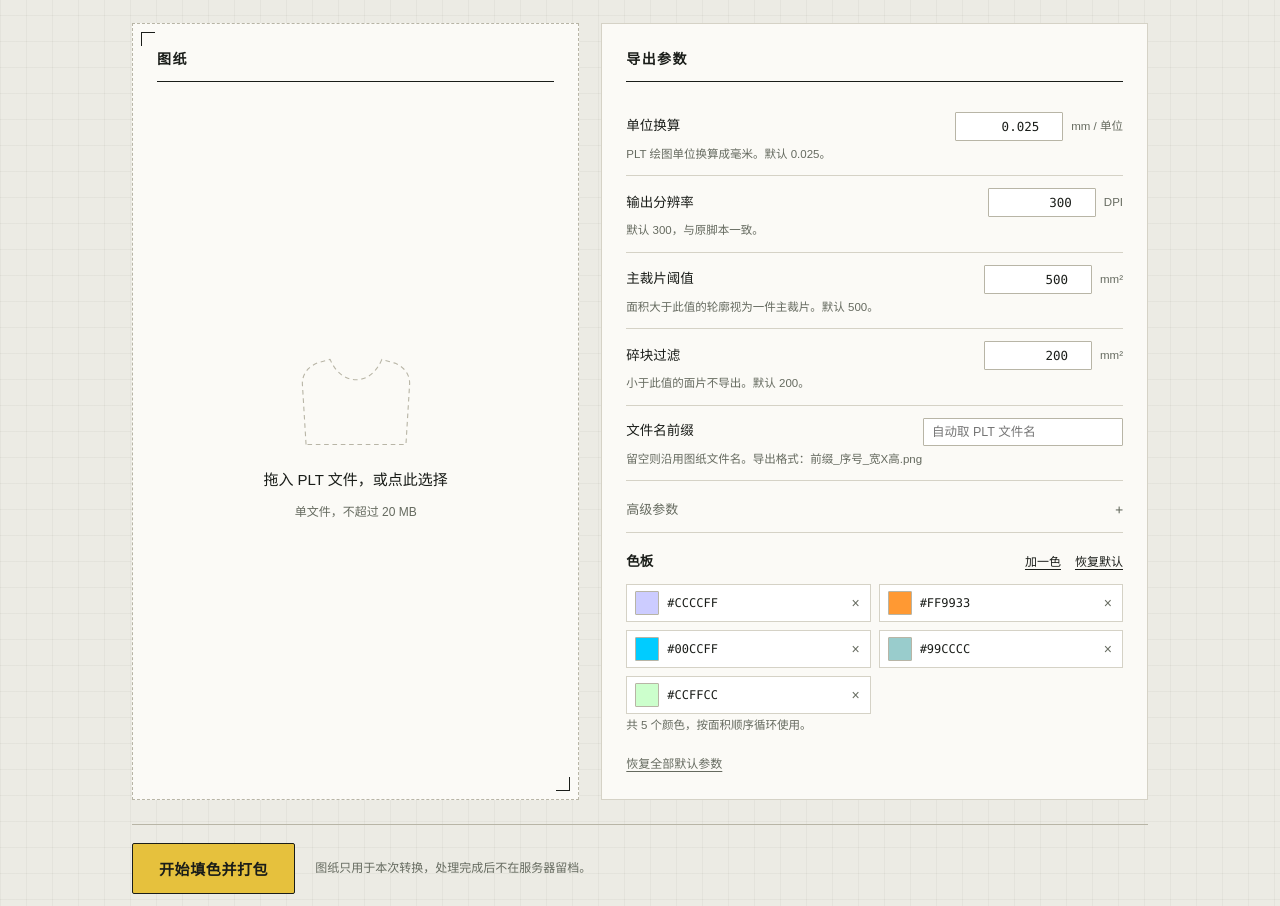
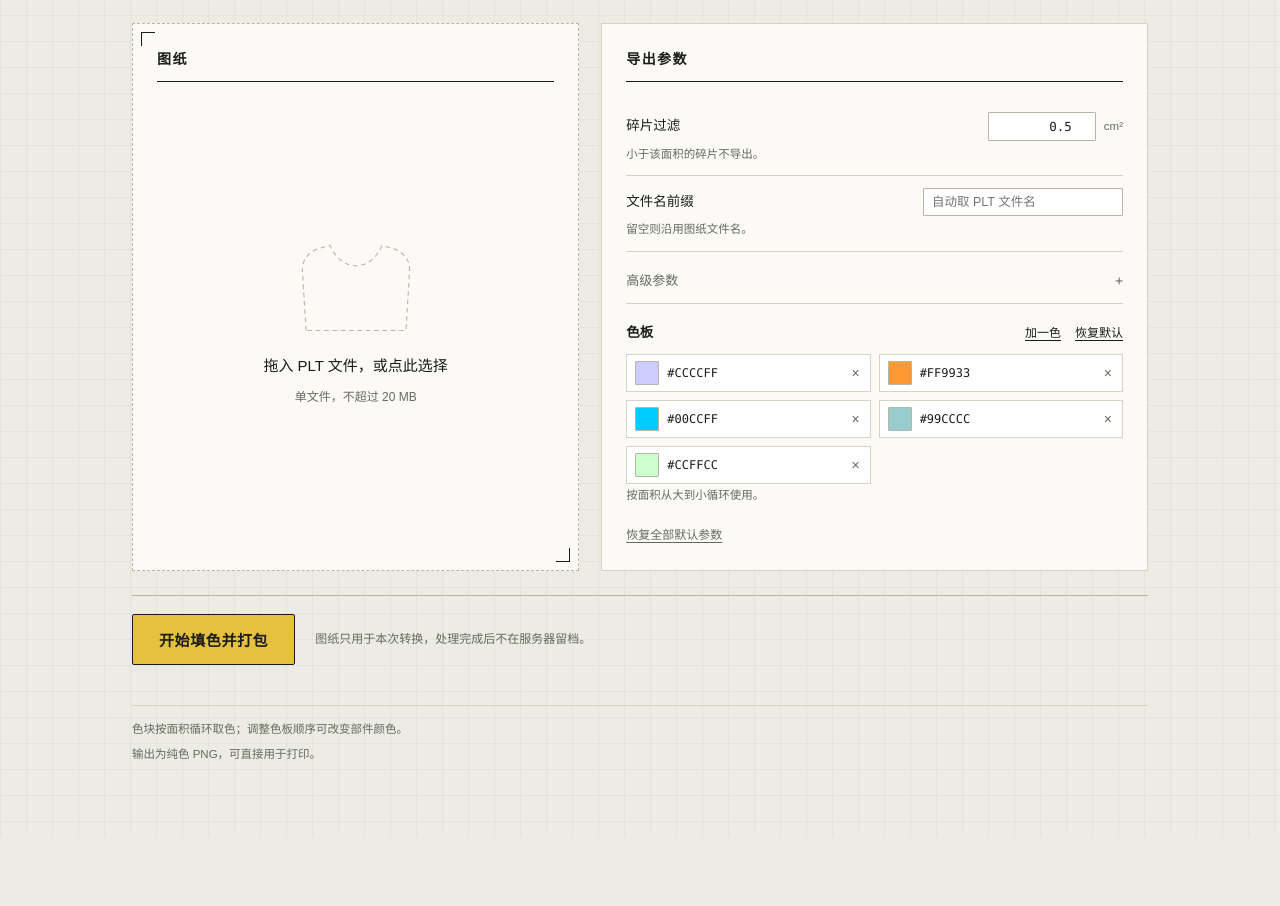
Before and after one commit to HST314/webapp, a plain HTML site: page static/index.html in a window 1280 px wide. Shown: the part 141-1047 px from the top of the page. After the commit the page ends 977 px from the top, so only its background shows below. Drawn offline with Linux system fonts and the light colour scheme.

Commit message:
Hide fixed parameters and use cm2 for fragment filter
Co-Authored-By: Claude Code <noreply@anthropic.com>

```diff
--- a/static/app.js
+++ b/static/app.js
@@ -5,7 +5,7 @@
     scale: 0.025,
     dpi: 300,
     minArea: 500,
-    minPieceArea: 200,
+    minPieceAreaCm2: 0.5,
     closeTol: 2,
     colors: ["#CCCCFF", "#FF9933", "#00CCFF", "#99CCCC", "#CCFFCC"],
   };
@@ -26,7 +26,6 @@
   const closeTolInput = document.getElementById("close-tol");
   const prefixInput = document.getElementById("prefix");
   const swatches = document.getElementById("swatches");
-  const colorCount = document.getElementById("color-count");
   const addColorButton = document.getElementById("add-color");
   const resetColorsButton = document.getElementById("reset-colors");
   const resetParamsButton = document.getElementById("reset-params");
@@ -92,7 +91,6 @@
 
   function renderPalette() {
     swatches.innerHTML = "";
-    colorCount.textContent = String(state.colors.length);
     addColorButton.disabled = state.colors.length >= MAX_COLORS;
 
     state.colors.forEach((color, index) => {
@@ -168,7 +166,7 @@
     scaleInput.value = String(DEFAULTS.scale);
     dpiInput.value = String(DEFAULTS.dpi);
     minAreaInput.value = String(DEFAULTS.minArea);
-    minPieceAreaInput.value = String(DEFAULTS.minPieceArea);
+    minPieceAreaInput.value = String(DEFAULTS.minPieceAreaCm2);
     closeTolInput.value = String(DEFAULTS.closeTol);
     state.prefixTouched = false;
     prefixInput.value = state.file ? stem(state.file.name) : "";
@@ -267,15 +265,15 @@
     const scale = Number(scaleInput.value);
     const dpi = Number(dpiInput.value);
     const minArea = Number(minAreaInput.value);
-    const minPieceArea = Number(minPieceAreaInput.value);
+    const minPieceAreaCm2 = Number(minPieceAreaInput.value);
     const closeTol = Number(closeTolInput.value);
 
-    if (![scale, dpi, minArea, minPieceArea, closeTol].every(Number.isFinite)) {
-      setStatus("参数里出现了无效数字，请检查。", "error");
+    if (![scale, dpi, minArea, minPieceAreaCm2, closeTol].every(Number.isFinite)) {
+      setStatus("参数无效，请检查输入。", "error");
       return;
     }
-    if (scale <= 0 || dpi < 36 || dpi > 2400 || minArea < 0 || minPieceArea < 0 || closeTol < 0) {
-      setStatus("参数超出允许范围：换算比例须大于 0，DPI 为 36–2400，其余阈值不小于 0。", "error");
+    if (scale <= 0 || dpi < 36 || dpi > 2400 || minArea < 0 || minPieceAreaCm2 < 0 || closeTol < 0) {
+      setStatus("参数无效，请检查输入。", "error");
       return;
     }
 
@@ -284,7 +282,8 @@
     formData.append("scale", String(scale));
     formData.append("dpi", String(Math.round(dpi)));
     formData.append("min_area", String(minArea));
-    formData.append("min_piece_area", String(minPieceArea));
+    // 页面用 cm²，接口用 mm²
+    formData.append("min_piece_area", String(minPieceAreaCm2 * 100));
     formData.append("close_tol", String(closeTol));
     formData.append("colors", JSON.stringify(state.colors));
     formData.append("prefix", prefixInput.value.trim());
--- a/static/index.html
+++ b/static/index.html
@@ -13,7 +13,7 @@
         <h1>裁片填色</h1>
         <p class="masthead-sub">PLT 线框 → 分色 PNG</p>
       </div>
-      <p class="lede">上传 PLT 图纸，按参数拆片、分色，导出 PNG 压缩包。页面上的默认值与原脚本完全一致。</p>
+      <p class="lede">上传 PLT 图纸，拆片、分色，导出 PNG 压缩包。</p>
     </header>
 
     <form id="form" autocomplete="off">
@@ -36,40 +36,17 @@
         <section class="sheet settings-sheet" aria-labelledby="settings-heading">
           <h2 id="settings-heading">导出参数</h2>
 
-          <div class="field">
-            <label for="scale">单位换算</label>
-            <div class="control">
-              <input id="scale" type="number" step="any" min="0.0001" max="10" value="0.025" inputmode="decimal">
-              <span class="unit">mm / 单位</span>
-            </div>
-            <p class="field-hint">PLT 绘图单位换算成毫米。默认 0.025。</p>
-          </div>
+          <input type="hidden" id="scale" value="0.025">
+          <input type="hidden" id="dpi" value="300">
+          <input type="hidden" id="min-area" value="500">
 
           <div class="field">
-            <label for="dpi">输出分辨率</label>
+            <label for="min-piece-area">碎片过滤</label>
             <div class="control">
-              <input id="dpi" type="number" step="1" min="36" max="2400" value="300" inputmode="numeric">
-              <span class="unit">DPI</span>
+              <input id="min-piece-area" type="number" step="0.1" min="0" value="0.5" inputmode="decimal">
+              <span class="unit">cm²</span>
             </div>
-            <p class="field-hint">默认 300，与原脚本一致。</p>
-          </div>
-
-          <div class="field">
-            <label for="min-area">主裁片阈值</label>
-            <div class="control">
-              <input id="min-area" type="number" step="10" min="0" max="1000000000" value="500" inputmode="numeric">
-              <span class="unit">mm²</span>
-            </div>
-            <p class="field-hint">面积大于此值的轮廓视为一件主裁片。默认 500。</p>
-          </div>
-
-          <div class="field">
-            <label for="min-piece-area">碎块过滤</label>
-            <div class="control">
-              <input id="min-piece-area" type="number" step="10" min="0" max="1000000000" value="200" inputmode="numeric">
-              <span class="unit">mm²</span>
-            </div>
-            <p class="field-hint">小于此值的面片不导出。默认 200。</p>
+            <p class="field-hint">小于该面积的碎片不导出。</p>
           </div>
 
           <div class="field">
@@ -77,7 +54,7 @@
             <div class="control">
               <input id="prefix" type="text" maxlength="60" placeholder="自动取 PLT 文件名">
             </div>
-            <p class="field-hint">留空则沿用图纸文件名。导出格式：前缀_序号_宽X高.png</p>
+            <p class="field-hint">留空则沿用图纸文件名。</p>
           </div>
 
           <details class="advanced">
@@ -88,7 +65,7 @@
                 <input id="close-tol" type="number" step="0.1" min="0" max="100" value="2" inputmode="decimal">
                 <span class="unit">mm</span>
               </div>
-              <p class="field-hint">首尾点距离小于此值即判定为闭合轮廓。默认 2。</p>
+              <p class="field-hint">首尾点距离小于此值即判定为闭合。</p>
             </div>
           </details>
 
@@ -101,7 +78,7 @@
               </div>
             </div>
             <div class="swatches" id="swatches"></div>
-            <p class="field-hint">共 <span id="color-count">5</span> 个颜色，按面积顺序循环使用。</p>
+            <p class="field-hint">按面积从大到小循环使用。</p>
           </div>
 
           <button class="quiet reset-all" id="reset-params" type="button">恢复全部默认参数</button>
@@ -125,8 +102,8 @@
     </form>
 
     <footer class="colophon">
-      <p>色块按面积从大到小循环取色。要固定罗纹、门襟等部件的颜色，调整色板顺序即可。</p>
-      <p>输出保留纯色像素（关闭抗锯齿），可直接用于打印与后续排版。</p>
+      <p>色块按面积循环取色；调整色板顺序可改变部件颜色。</p>
+      <p>输出为纯色 PNG，可直接用于打印。</p>
     </footer>
   </div>
 
```
Also changed, not shown: 2 other files.
